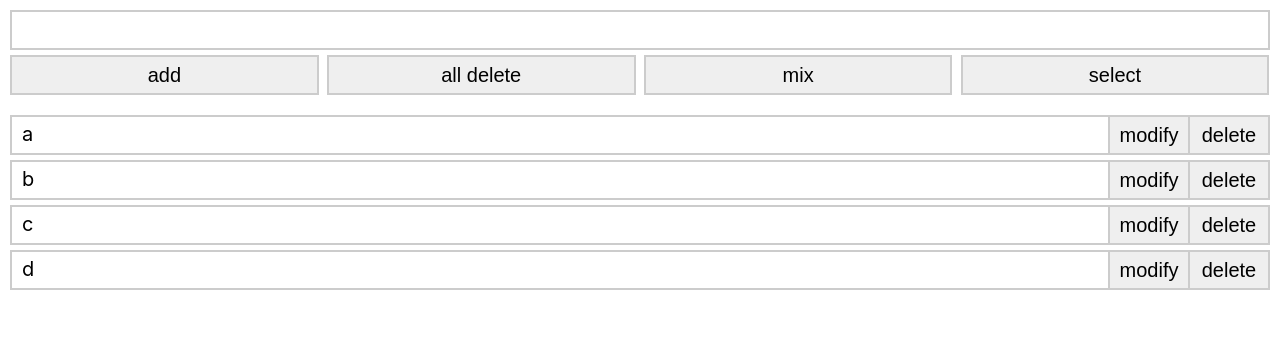
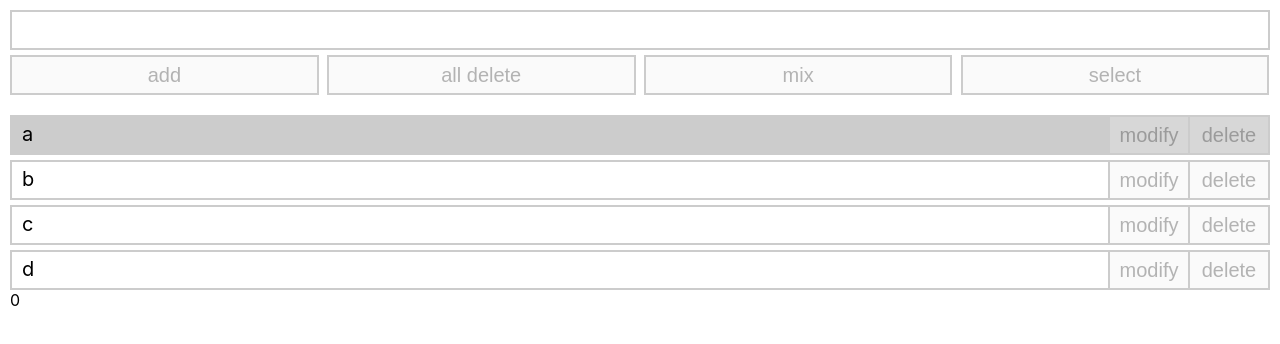
Before and after one commit to recordboy/foodboy, a React (Create React App) app: page / in a window 1280 px wide. Both pictures are taken after a click on the button "select". Shown: the top 344 px of the page. Built offline with nearby package versions, Linux system fonts and the light colour scheme.

Commit message:
셀렉터 수정

```diff
--- a/src/components/Food.tsx
+++ b/src/components/Food.tsx
@@ -2,55 +2,67 @@ import React, { Component } from 'react';
 import FoodForm from './FoodForm';
 import FoodList from './FoodList';
 
+const time: number = 5;
+
 let countObj: any = null;
-let countNum: number = 0;
-let selectCountNum: number = 0;
+let countIdx: number = 0;
 let randomNum: number = 0;
+let countMsgObj: any = null;
+let countMsgNum: number = 0;
 
 class Food extends Component {
   state = {
-    id: 0,
-    // selectPointer: [],
+    id: 4,
+    on: '',
+    countId: -1,
     disabled: false,
     information: [
       {
         id: 0,
         name: 'a',
+        on: false,
       },
       {
         id: 1,
         name: 'b',
+        on: false,
       },
       {
         id: 2,
         name: 'c',
+        on: false,
       },
       {
         id: 3,
         name: 'd',
+        on: false,
       },
     ],
   };
 
   createItem = (inputData: string) => {
     const { information } = this.state;
-    const item: any[] = information;
+    const item: {
+      id: number;
+      name: string;
+      on: boolean;
+    }[] = information;
     if (inputData === '') {
       alert('값이 없음');
       return;
     }
-    item.push({ id: this.state.id++, name: inputData });
+    item.push({ id: this.state.id++, name: inputData, on: false });
     this.setState({
       information: item,
     });
-
   };
 
   updataItem = (id: number, name: string) => {
     const { information } = this.state;
     this.setState({
-      information: information.map((info: any) =>
-        info.id === id ? { id: id, name } : info
+      information: information.map(
+        (info: { id: number; name: string; on: boolean }) =>
+          info.id === id ? { id: id, name } : info
       ),
     });
   };
@@ -58,7 +70,9 @@ class Food extends Component {
   deleteItem = (id: number) => {
     const { information } = this.state;
     this.setState({
-      information: information.filter((info: any) => info.id !== id),
+      information: information.filter(
+        (info: { id: number; name: string; on: boolean }) => info.id !== id
+      ),
     });
   };
 
@@ -72,9 +86,21 @@ class Food extends Component {
   randomMix = () => {
     const { information } = this.state;
     let random: number[] = [];
-    let data: any[] = information;
-    let finalData: any[] = [];
-    random = this.shuffle(information.map((info: any) => info.id));
+    let data: {
+      id: number;
+      name: string;
+      on: boolean;
+    }[] = information;
+    let finalData: {
+      id: number;
+      name: string;
+      on: boolean;
+    }[] = [];
+    random = this.shuffle(
+      information.map(
+        (info: { id: number; name: string; on: boolean }) => info.id
+      )
+    );
     for (let i = 0; i < random.length; i++) {
       for (let j = 0; j < data.length; j++) {
         if (random[i] === data[j].id) {
@@ -107,39 +133,47 @@ class Food extends Component {
 
   countStart = () => {
     const { information } = this.state;
-    countNum = 0;
-    selectCountNum = randomNum;
-    this.countPointerMove(100, information.length);
+    countIdx = randomNum;
+    this.countPointerMove(25, information.length);
     this.setState({
+      on: 'on',
       disabled: true,
     });
   };
 
   countPointerMove = (spped: number, listLength: number) => {
     const { information } = this.state;
-    // const selectPointerNum = Math.floor(information.length / 2);
+    let countNum: number = listLength * -30;
+    countObj = setInterval(() => {
+      countNum++;
+      countIdx++;
+      if (countIdx >= listLength) {
+        countIdx = 0;
+      }
+      if (countNum >= 0) {
+        clearInterval(countObj);
+        this.setState({
+          on: '',
+          disabled: false,
+        });
+        setTimeout(() => {
+          alert(this.state.information[randomNum].name);
+        }, 500);
+      }
+      this.setState({
+        countId: information[countIdx].id,
+      });
+      this.countMsg(countNum);
+    }, spped);
+  };
 
-    countObj = setInterval(() => {
-      const selectNum: number[] = [];
-      console.log('waiting');
-      // for (let i = 0; i < selectPointerNum; i++) {
-      //   selectNum.push(Math.floor(Math.random() * information.length));
-      // }
-      // this.setState({
-      //   selectPointer: selectNum,
-      // });
-    }, spped);
-    setTimeout(() => {
-      clearInterval(countObj);
-      this.setState({
-        disabled: false,
-      });
-    }, 2000);
+  countMsg = (countNum: number) => {
+    countMsgNum = Math.floor(countNum * -30 * 0.001);
   };
 
   render() {
     return (
-      <>
+      <div className={this.state.on}>
         <FoodForm
           disabled={this.state.disabled}
           createList={this.createItem}
@@ -149,12 +183,18 @@ class Food extends Component {
         />
         <FoodList
           data={this.state.information}
-          // selectPointer={this.state.selectPointer}
           disabled={this.state.disabled}
           deleteItem={this.deleteItem}
           updataItem={this.updataItem}
+          countId={this.state.countId}
         />
-      </>
+        {this.state.disabled && (
+          <span className="count">
+            {/* {this.state.information[countIdx].name} */}
+            <span>{countMsgNum}</span>
+          </span>
+        )}
+      </div>
     );
   }
 }
--- a/src/components/FoodItem.tsx
+++ b/src/components/FoodItem.tsx
@@ -1,21 +1,20 @@
-
 import React, { useState } from 'react';
 
 const FoodItem = (props: {
   id: number;
   name: string;
-  // selectOn: string;
+  selectOn: string;
   disabled: boolean;
   updataItem: (id: number, name: string) => void;
   deleteItem: (id: number) => void;
 }) => {
-  const { id, /* selectOn, */ disabled, updataItem, deleteItem } = props;
+  const { id, selectOn, disabled, updataItem, deleteItem } = props;
   const [editing, setEditing] = useState(false);
   const [name, setName] = useState(props.name);
 
   if (editing) {
     return (
-      <div>
+      <div className={selectOn}>
         <input
           type="text"
           value={name}
@@ -49,7 +48,7 @@ const FoodItem = (props: {
   }
 
   return (
-    <div>
+    <div className={selectOn}>
       {name}
       <button
         type="button"
@@ -74,5 +73,4 @@ const FoodItem = (props: {
     </div>
   );
 };
-
 export default FoodItem;
--- a/src/components/FoodList.tsx
+++ b/src/components/FoodList.tsx
@@ -2,22 +2,20 @@ import React, { useState } from 'react';
 import FoodItem from './FoodItem';
 
 const FoodList = (props: {
+  countId: number;
   data: object[];
-  // selectPointer: number[];
   disabled: boolean;
   updataItem: (id: number, name: string) => void;
   deleteItem: (id: number) => void;
 }) => {
-  const { data, /* selectPointer, */ disabled, updataItem, deleteItem } = props;
+  const { data, disabled, updataItem, deleteItem, countId } = props;
   const list = data.map((item: any, key: number) => {
     return (
       <FoodItem
         key={item.id}
         id={item.id}
         name={item.name}
-        // selectOn={
-        //   selectPointer[0] === key || selectPointer[1] === key ? 'on' : ''
-        // }
+        selectOn={countId === item.id ? 'on' : ''}
         disabled={disabled}
         updataItem={updataItem}
         deleteItem={deleteItem}
```
